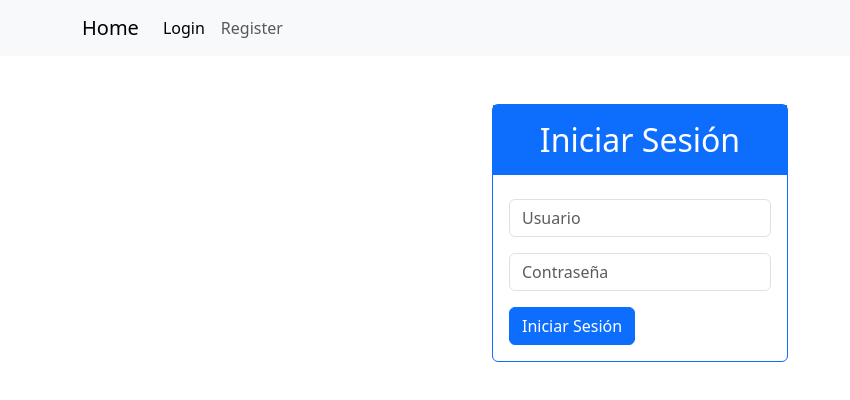
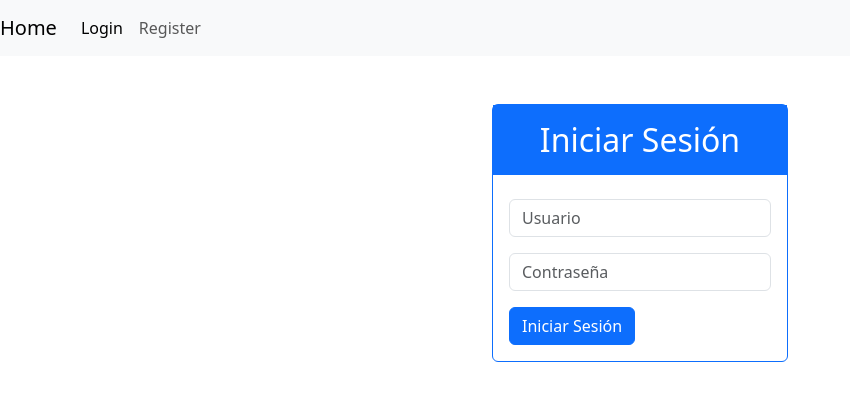
Before and after one commit to ALFONSOVM13/LOGIN, a React (Create React App) app: page /login in a window 1280 px wide. Shown: the top 400 px of the page, without its empty margins (0-850 px from the left). Built offline with nearby package versions, Linux system fonts and the light colour scheme.

Commit message:
cambios en el Navbar

```diff
--- a/package.json
+++ b/package.json
@@ -9,9 +9,12 @@
     "axios": "^1.6.1",
     "bootstrap": "^5.3.2",
     "cra-template": "1.2.0",
+    "jquery": "^3.7.1",
     "js-cookie": "^3.0.5",
     "jwt-decode": "^4.0.0",
+    "popper.js": "^1.16.1",
     "react": "^18.2.0",
+    "react-bootstrap": "^2.9.0-beta.1",
     "react-dom": "^18.2.0",
     "react-router-dom": "^6.18.0",
     "react-scripts": "5.0.1",
--- a/src/App.js
+++ b/src/App.js
@@ -5,6 +5,8 @@ import Register from './components/Register';
 import Home from './components/Home';
 import Navbar from './components/Navbar';
 import './App.css';
+import 'bootstrap/dist/css/bootstrap.min.css';
+import 'bootstrap/dist/js/bootstrap.bundle.min';
 
 function App() {
   return (
--- a/src/components/Navbar.jsx
+++ b/src/components/Navbar.jsx
@@ -1,8 +1,10 @@
 import React from 'react';
+import { Nav, Navbar, Button } from 'react-bootstrap';
 import { NavLink, useNavigate } from 'react-router-dom';
 import Cookies from 'js-cookie';
+import 'bootstrap/dist/css/bootstrap.min.css';
 
-function Navbar() {
+function CustomNavbar() {
   const token = localStorage.getItem('token');
   const navigate = useNavigate();
 
@@ -13,33 +15,29 @@ function Navbar() {
   };
 
   return (
-    <nav className="navbar navbar-expand-lg navbar-light bg-light">
-      <div className="container">
-        <NavLink className="navbar-brand" to="/home">Home</NavLink>
-        <button className="navbar-toggler" type="button" data-toggle="collapse" data-target="#navbarNav" aria-controls="navbarNav" aria-expanded="false" aria-label="Toggle navigation">
-          <span className="navbar-toggler-icon"></span>
-        </button>
-        <div className="collapse navbar-collapse" id="navbarNav">
-          <ul className="navbar-nav">
-            {token ? (
-              <li>
-                <button className="nav-link" onClick={handleLogout}>Logout</button>
-              </li>
-            ) : (
-              <>
-                <li className="nav-item">
-                  <NavLink className="nav-link" to="/login">Login</NavLink>
-                </li>
-                <li className="nav-item">
-                  <NavLink className="nav-link" to="/register">Register</NavLink>
-                </li>
-              </>
-            )}
-          </ul>
-        </div>
-      </div>
-    </nav>
+    <Navbar expand="lg" bg="light">
+      <Navbar.Brand as={NavLink} to="/home">Home</Navbar.Brand>
+      <Navbar.Toggle aria-controls="navbarNav" />
+      <Navbar.Collapse id="navbarNav">
+        <Nav className="ml-auto">
+          {token ? (
+            <Nav.Item>
+              <Button variant="link" onClick={handleLogout}>Logout</Button>
+            </Nav.Item>
+          ) : (
+            <>
+              <Nav.Item>
+                <Nav.Link as={NavLink} to="/login">Login</Nav.Link>
+              </Nav.Item>
+              <Nav.Item>
+                <Nav.Link as={NavLink} to="/register">Register</Nav.Link>
+              </Nav.Item>
+            </>
+          )}
+        </Nav>
+      </Navbar.Collapse>
+    </Navbar>
   );
 }
 
-export default Navbar;
+export default CustomNavbar;
--- a/src/index.js
+++ b/src/index.js
@@ -4,6 +4,7 @@ import './index.css';
 import App from './App';
 import reportWebVitals from './reportWebVitals';
 import 'bootstrap/dist/css/bootstrap.min.css';
+import 'bootstrap/dist/js/bootstrap.bundle.min';
 
 
 const root = ReactDOM.createRoot(document.getElementById('root'));
```
Also changed, not shown: 1 other file (tests, documents, lock files or other folders).
